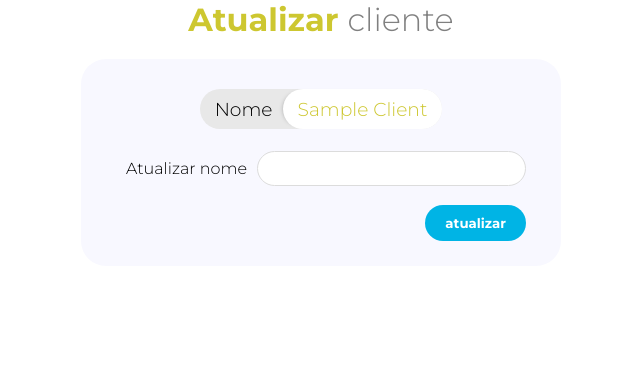
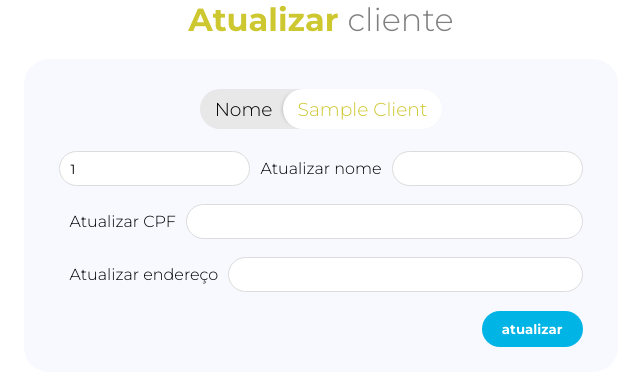
Before and after one commit to cassioegc/crud-flask, a Flask app: template templates/updateClientForm.html in a window 1280 px wide. Shown: the top 386 px of the page, without its empty margins (319-959 px from the left). Run offline with Flask 2, Linux system fonts and the light colour scheme; the template is opened without the code that fills it: most values are stand-ins (such as "Sample title", 1, 10 or a date in 2020).

Commit message:
Operação de Update concluída

```diff
--- a/app.py
+++ b/app.py
@@ -1,6 +1,7 @@
 from flask import Flask
 from flask import render_template
 from flask import request
+from flask import flash, redirect
 import json
 import os
 
@@ -21,6 +22,20 @@ def save_clients(data):
 def get_clients():
     return load_json('clients.json')
 
+def getClient(id):
+    clients = get_clients()
+    for client in clients:
+        if(client["id"] == id):
+            return client
+    return None
+
+def find_client(id, clients):
+    for client in clients:
+        if(client["id"] == id):
+            return client
+    return None
+
+
 @app.route('/')
 def hello_world():
     return render_template('hello.html')
@@ -40,6 +55,7 @@ def add_client():
         nid = len(clients)+1
         clients.append({'id': nid, 'name': fname, 'cpf' : cpf, 'address' : address , 'persist': True})
         save_clients(clients)
+        flash('Usuário adicionado com sucesso', 'success')
         return render_template("clients.html", clients=clients)
     elif request.method == 'GET':
         clients = load_json('clients.json')
@@ -69,13 +85,6 @@ def delete_client():
         save_clients(clients)
         return render_template("clients.html", clients=clients)
 
-def getClient(id):
-    clients = get_clients()
-    for client in clients:
-        if(client["id"] == id):
-            return client
-    return None
-
 @app.route('/clients/update/', methods=['POST', 'GET'])
 def update_client():
     if request.method == 'GET':
@@ -83,12 +92,29 @@ def update_client():
     if request.method == 'POST':
         id = int(request.form["id"])
         client = getClient(id)
+
         return render_template("updateClientForm.html", client=client), 404
 
 @app.route('/clients/update/form/', methods=['POST', 'GET'])
 def update_client_form():
-    print()
-    #return render_template('')
+    if request.method == 'POST':
+        id = int(request.form["id"])
+        novoNome = request.form["novoNome"]
+        novoEndereco = request.form["novoEndereco"]
+        novoCpf  = request.form["novoCpf"]
+        print(novoNome)
+        print(novoEndereco)
+        print(novoCpf)
+
+        clients = get_clients()
+        client = find_client(id, clients)
+        client["name"] = novoNome or client["name"]
+        client["cpf"] = novoCpf or client["cpf"]
+        client["address"] = novoEndereco or client["address"]
+        save_clients(clients)
+        print(client)
+
+    return redirect('/clients/')
 
 
 if __name__ == "__main__":
--- a/clients.json
+++ b/clients.json
@@ -1 +1 @@
-[{"id": 1, "cpf": "000111", "address": "rua ali", "name": "gabriel", "persist": true}, {"id": 2, "cpf": "", "persist": true, "name": "geovane", "address": ""}, {"id": 3, "cpf": "2222", "address": "", "name": "Cassio", "persist": true}, {"id": 4, "cpf": "000.111.000-01", "persist": true, "name": "vinicius", "address": "rua do lado"}, {"id": 5, "name": "Joaquim", "cpf": "12398745600", "address": "UFCG, CN", "persist": true}, {"id": 6, "name": "Leda", "cpf": "11133356489", "address": "RE, ", "persist": true}]
+[{"cpf": "000111", "id": 1, "address": "rua ali", "persist": true, "name": "Gabriel"}, {"cpf": "", "id": 2, "address": "", "persist": true, "name": "geovane"}, {"cpf": "2222", "id": 3, "address": "", "persist": true, "name": "Cassio"}, {"cpf": "000.111.000-01", "id": 4, "address": "rua do lado", "persist": true, "name": "Vin\u00edcius Jorge"}, {"cpf": "12398745600", "id": 5, "address": "UFCG, CN", "persist": true, "name": "Joaquim"}, {"cpf": "11133356489", "id": 6, "address": "RE, ", "persist": true, "name": "Leda"}, {"cpf": "", "id": 7, "address": "", "persist": false, "name": "8PI"}, {"cpf": "", "id": 8, "address": "", "persist": false, "name": "8Pi"}, {"cpf": "", "id": 9, "address": "", "persist": true, "name": "oi"}]
--- a/templates/searchclients.html
+++ b/templates/searchclients.html
@@ -23,7 +23,7 @@
     <table>
       <colgroup>
         <col span="3" style="background-color:gray">
-        <col style="background-color:gray">
+        <col style="background-color:rgb(161, 159, 159)">
       </colgroup>
       <tr>
         <th>ID</th>
--- a/templates/updateClientForm.html
+++ b/templates/updateClientForm.html
@@ -4,13 +4,13 @@
 </head>
 
 <body>
+	{% if client %}
 	<div class="title">
 		<h1>
 			Atualizar
 			<span>cliente</span>
 		</h1>
 	</div>
-	{% if client %}
 	<div class="form">
 		<div class="name-content">
 			<h3>
@@ -20,13 +20,32 @@
 		</div>
 		<form method="POST" action="/clients/update/form/">
 			<div class="field">
-				<label for="fname">Atualizar nome</label>
+				<input type="text" name="id" value="{{client.id}}">
+				<label for="novoNome">Atualizar nome</label>
 				<input type="text" name="novoNome" required>
+			</div>
+			<div class="field">
+				<label for="novoCpf">Atualizar CPF</label>
+				<input type="text" name="novoCpf">
+			</div>
+			<div class="field">
+				<label for="novoEndereco">Atualizar endereço</label>
+				<input type="text" name="novoEndereco">
 			</div>
 				<div class="action">
 					<input type="submit" value="Atualizar">
             </div>
 		</form>
 	</div>
+	{% else %}
+	<div class="title">
+			<h1>
+				<div><img src="/static/images/sad.png" width="60px"></div>
+				Nenhum cliente encontrado
+					<form action="/clients">
+						<input type="submit" value="Voltar">
+					  </form>
+			</h1>
+		</div>
 	{% endif %}
 </body>
```
Also changed, not shown: static/images/sad.png (added).
